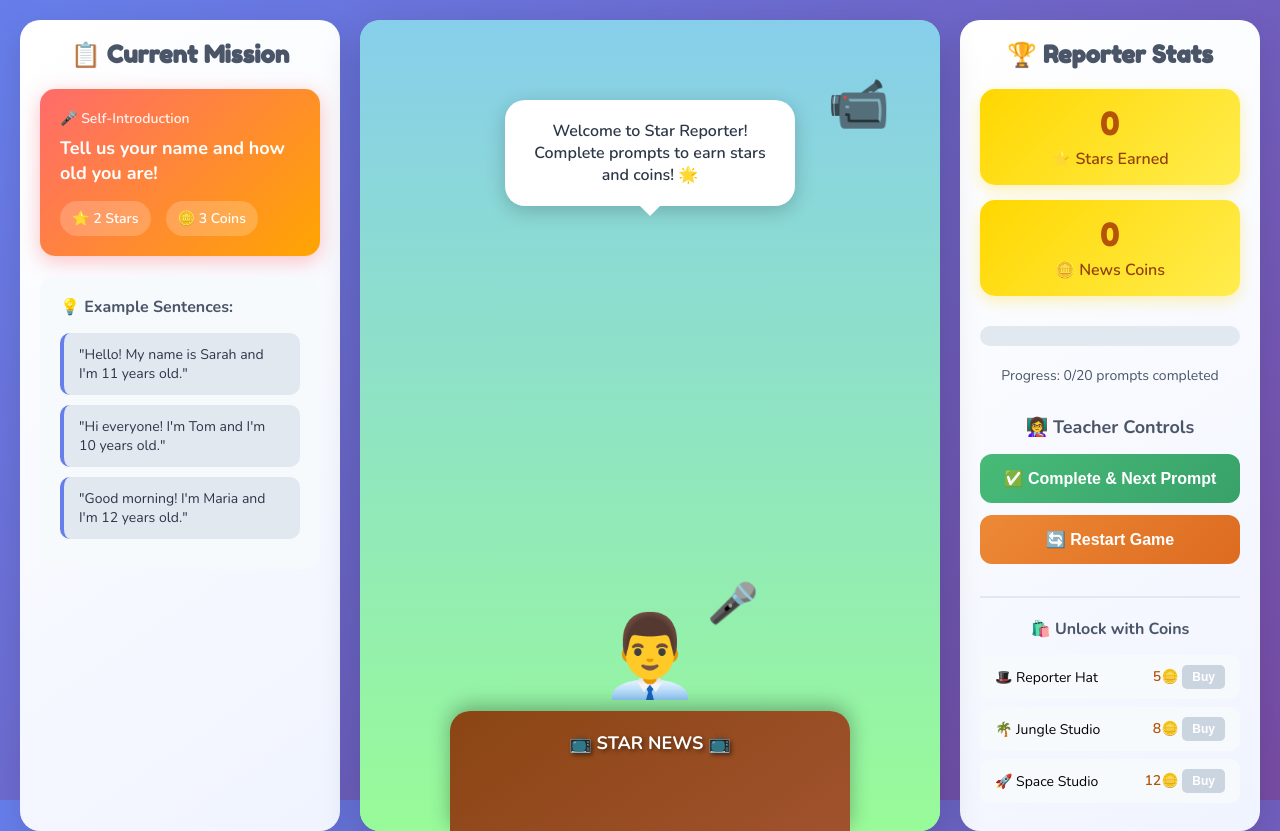
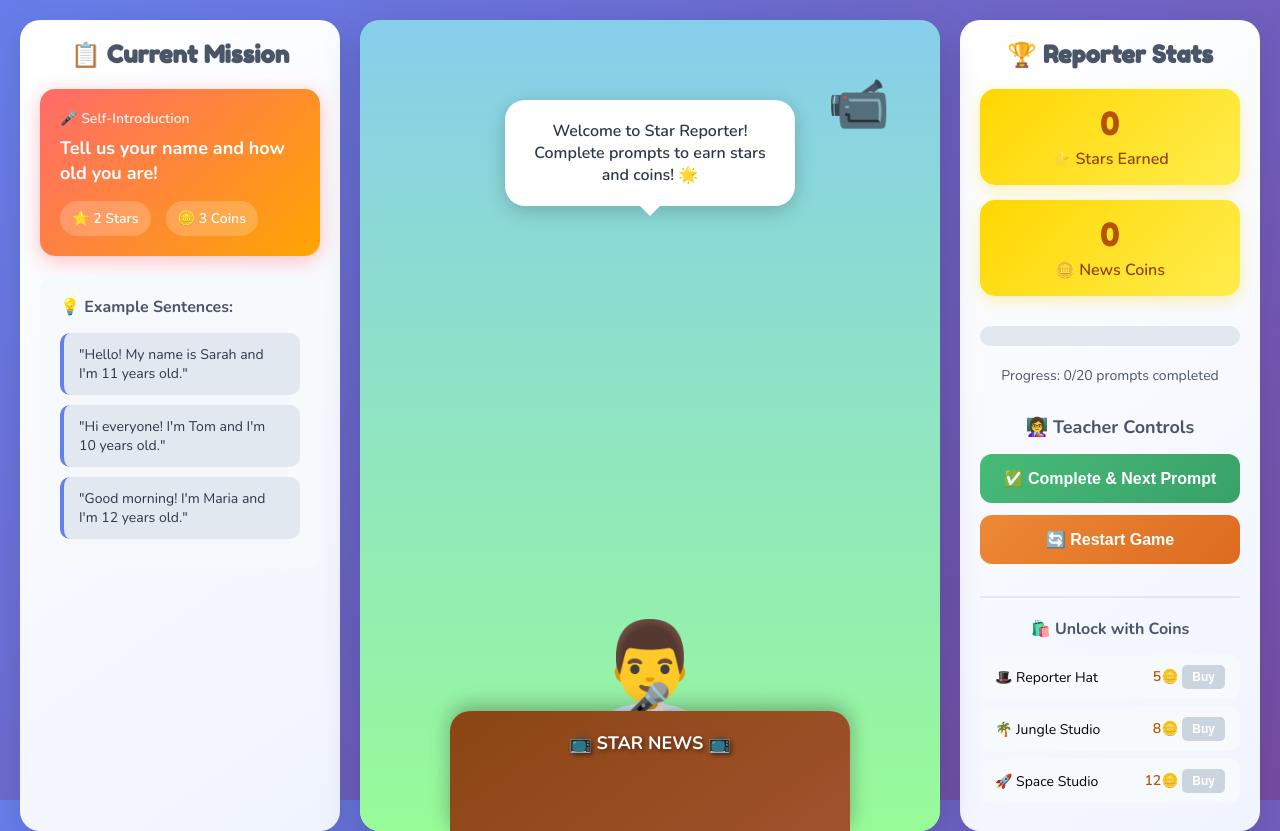
Before and after one commit to sharichung/sharienglish, a plain HTML site: page StarReporter.html in a window 1280 px wide. Drawn offline with nearby package versions, Linux system fonts and the light colour scheme.

Commit message:
Star reporter game updates

```diff
--- a/StarReporter.html
+++ b/StarReporter.html
@@ -151,6 +151,7 @@
             background: linear-gradient(145deg, #8B4513, #A0522D);
             border-radius: 20px 20px 0 0;
             box-shadow: 0 -5px 20px rgba(0, 0, 0, 0.3);
+            z-index: 2;
         }
 
         .news-desk::before {
@@ -167,12 +168,13 @@
 
         .reporter-avatar {
             position: absolute;
-            bottom: 120px;
+            bottom: 88px;
             left: 50%;
             transform: translateX(-50%);
-            font-size: 80px;
+            font-size: 100px;
             animation: bounce 2s infinite;
             cursor: pointer;
+            z-index: 0;
         }
 
         @keyframes bounce {
@@ -196,7 +198,7 @@
 
         .prop-hat {
             position: absolute;
-            bottom: 240px;
+            bottom: 185px;
             left: 50%;
             transform: translateX(-50%);
             font-size: 40px;
@@ -212,10 +214,11 @@
 
         .microphone {
             position: absolute;
-            bottom: 200px;
-            left: 60%;
+            bottom: 100px;
+            left: 45%;
             font-size: 40px;
             animation: sway 3s ease-in-out infinite;
+            z-index: 1;
         }
 
         @keyframes sway {
```
